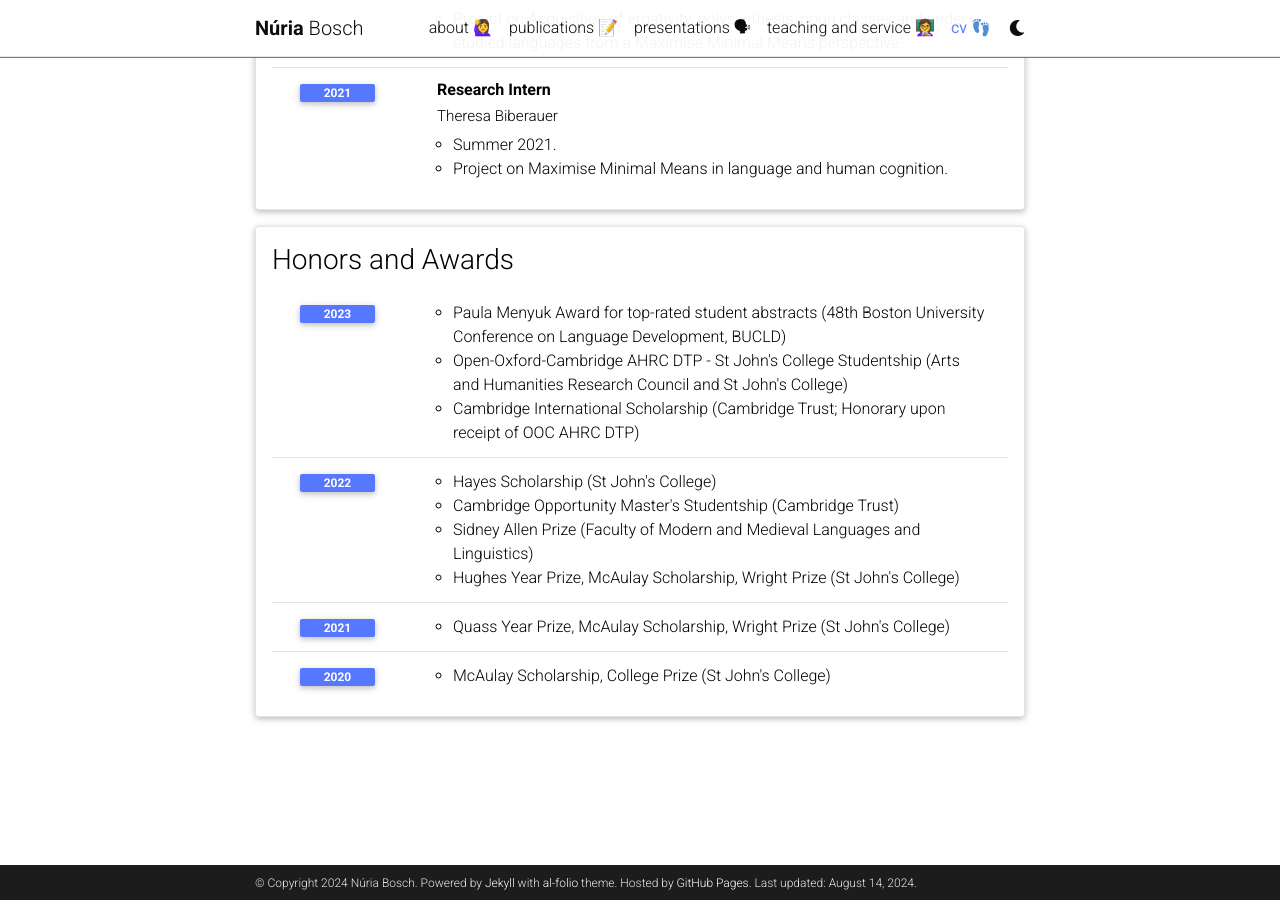
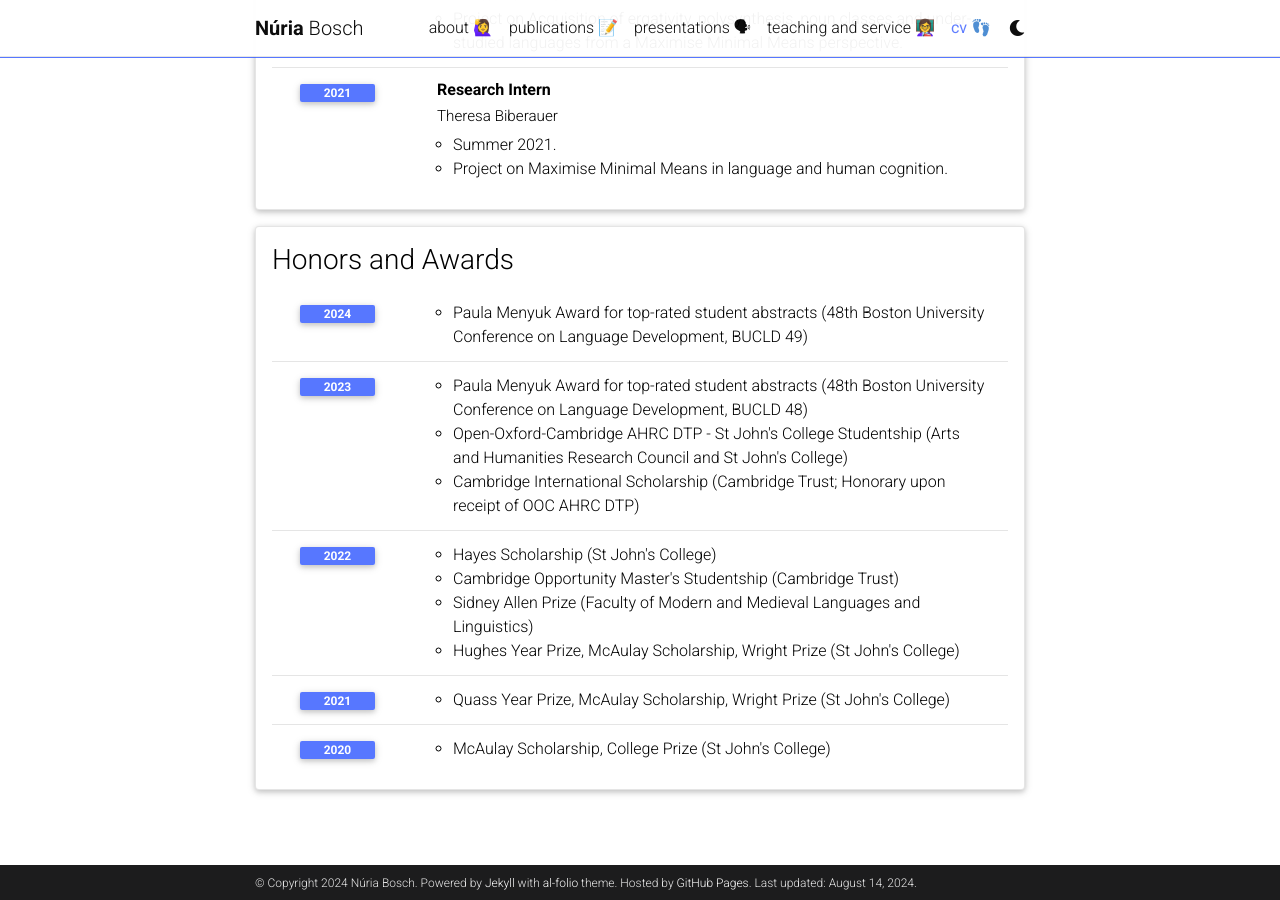
Before and after one commit to nuria-bosch/nuria-bosch.github.io, a Jekyll site: the page built from _pages/cv.md, in a window 1280 px wide and 900 px high, scrolled down 1313 px. Built offline with Jekyll 4.4.1, drawn with Linux system fonts in a browser that asks for light colours; comment, search, counter and statistics services are not loaded; a style sheet for code colours, icons or effects is not loaded.

Commit message:
Update cv.yml

```diff
--- a/_data/cv.yml
+++ b/_data/cv.yml
@@ -57,9 +57,12 @@
 - title: Honors and Awards
   type: time_table
   contents:
+    - year: 2024
+      items:
+        - Paula Menyuk Award for top-rated student abstracts (48th Boston University Conference on Language Development, BUCLD 49)
     - year: 2023
       items:
-        - Paula Menyuk Award for top-rated student abstracts (48th Boston University Conference on Language Development, BUCLD)
+        - Paula Menyuk Award for top-rated student abstracts (48th Boston University Conference on Language Development, BUCLD 48)
         - Open-Oxford-Cambridge AHRC DTP - St John's College Studentship (Arts and Humanities Research Council and St John's College)
         - Cambridge International Scholarship (Cambridge Trust; Honorary upon receipt of OOC AHRC DTP)
     - year: 2022
```
